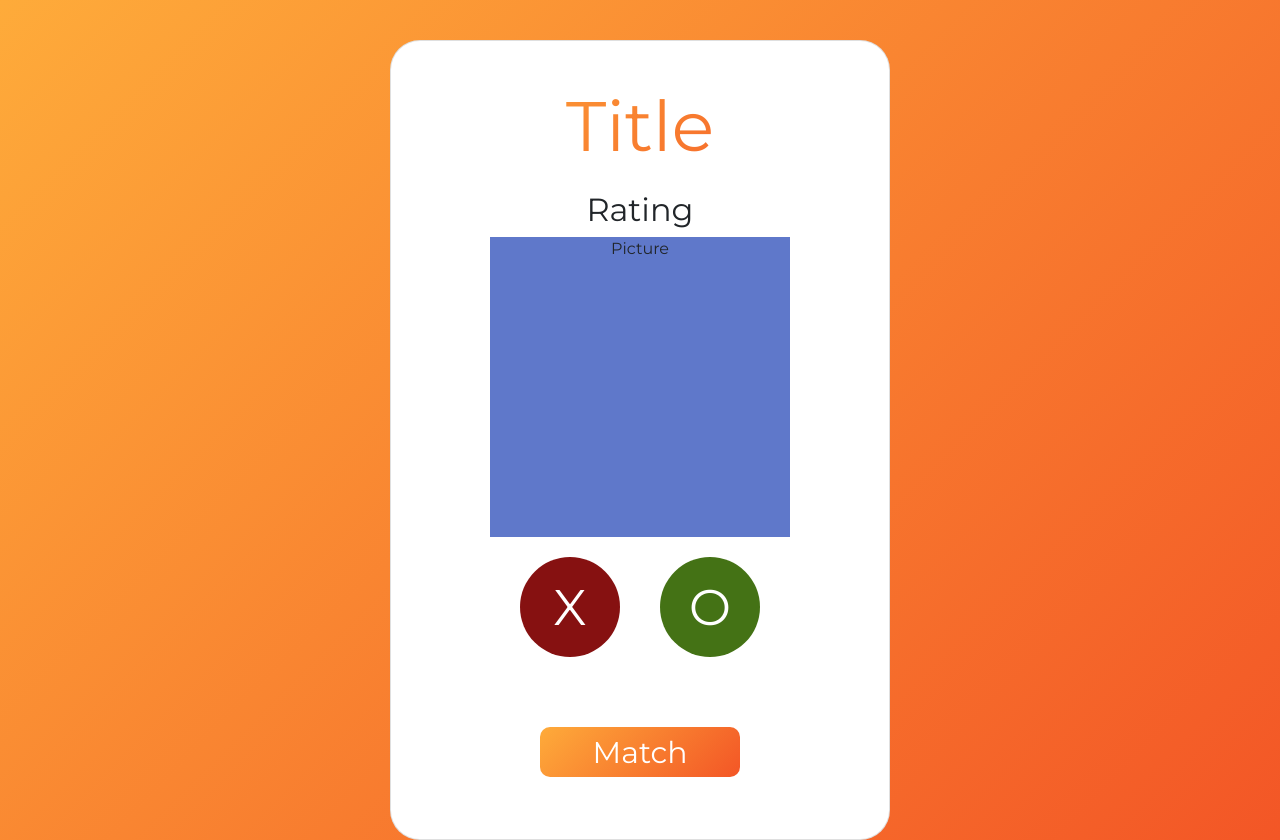
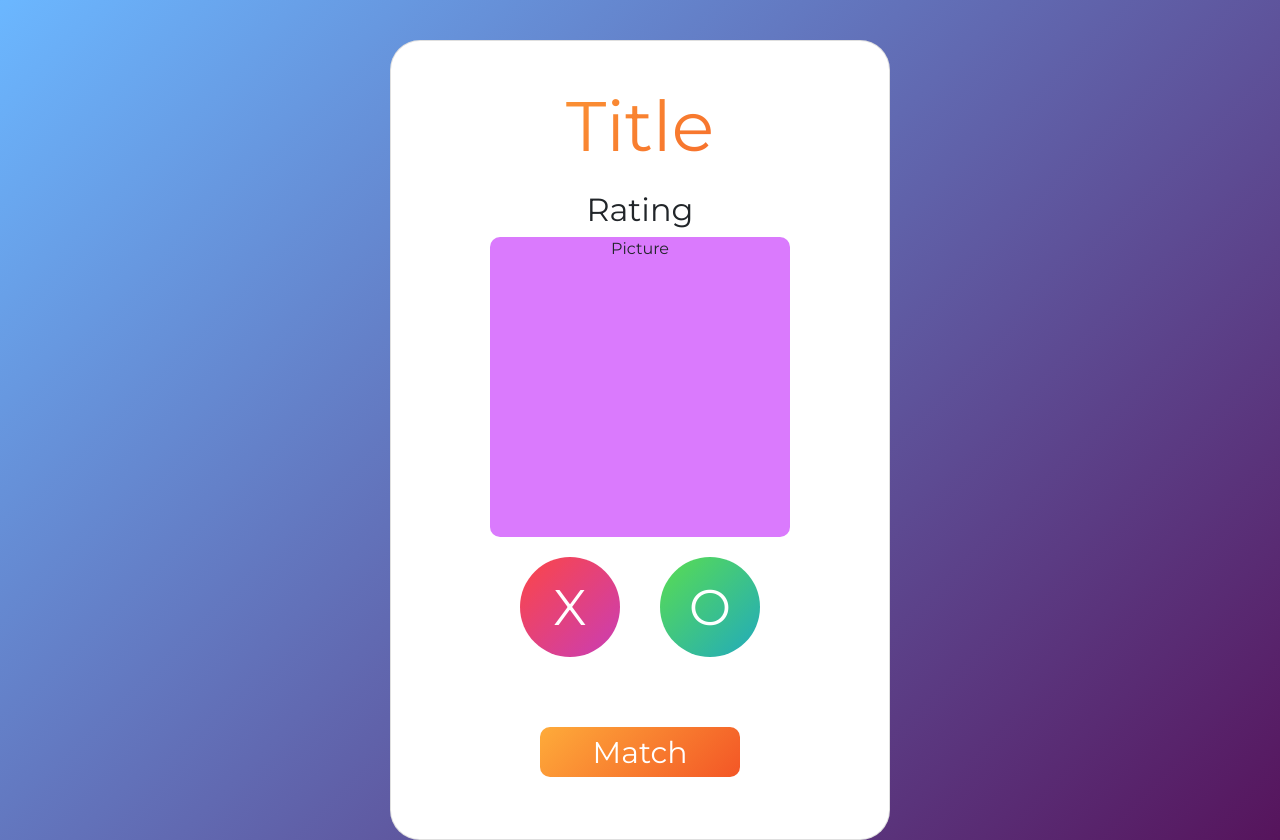
Before and after one commit to DMarcusYoung/pokedex, a React (Create React App) app in the folder client/: page /swipe in a window 1280 px wide. Built offline with nearby package versions, Linux system fonts and the light colour scheme.

Commit message:
Color play

```diff
--- a/client/public/css/style.css
+++ b/client/public/css/style.css
@@ -5,7 +5,7 @@ font-family: 'Montserrat', sans-serif;
 }
 
 body {
-  background-image: linear-gradient(135deg, #feab3a 0%,#f35626 100%);
+  background-image: linear-gradient(135deg, #6bb7ff 0%,#56145c 100%);
 font-family: 'Montserrat', sans-serif;
 }
 
@@ -53,7 +53,8 @@ a, a:link, a:visited, a:hover, a:active
 .picture {
   height: 300px;
   width: 300px;
-  background-color: rgb(95, 120, 202);
+  border-radius: 10px;
+  background-color: rgb(218, 122, 253);
   margin: auto;
 }
 
@@ -61,7 +62,7 @@ a, a:link, a:visited, a:hover, a:active
   height: 100px;
   width: 100px;
   border-radius: 50px;
-  background-color: rgb(68, 114, 21);
+  background-image: linear-gradient(135deg, #5add50 0%,#21aabd 100%);
   color: white;
   font-size: 50px;
   border: none;
@@ -72,7 +73,7 @@ a, a:link, a:visited, a:hover, a:active
   height: 100px;
   width: 100px;
   border-radius: 50px;
-  background-color: rgb(134, 17, 17);
+  background-image: linear-gradient(135deg, #fc4646 0%,#c93db6 100%);
   color: white;
   font-size: 50px;
   border: none;
```
